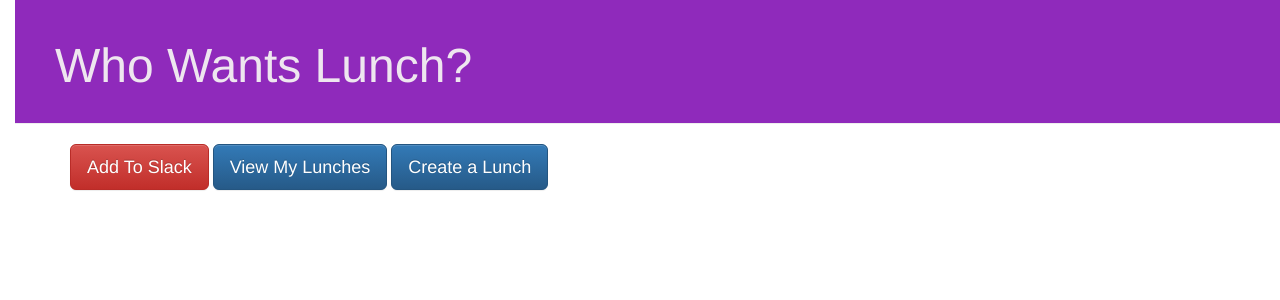
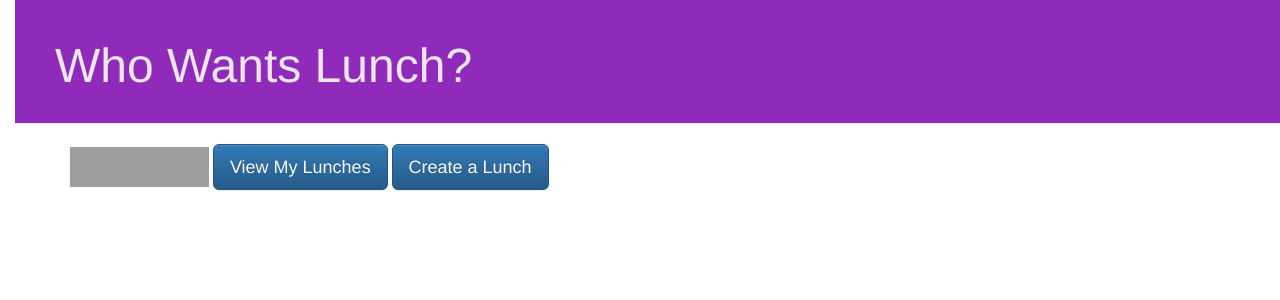
Before and after one commit to laurasoutar/WhoWantsLunch, a Django app: page / in a window 1280 px wide. Shown: the top 300 px of the page. Run offline with Django 3.2, Linux system fonts and the light colour scheme; some libraries are stand-ins or nearby versions; grey boxes are pictures that could not be loaded.

Commit message:
home.html: Updated the Slack button appearance and its URL to include the required scopes.

```diff
--- a/WhoWantsLunch/OrganiseLunch/templates/home.html
+++ b/WhoWantsLunch/OrganiseLunch/templates/home.html
@@ -1,8 +1,13 @@
 {% extends 'base.html' %}
 
 {% block content%}
-<a class="btn btn-danger btn-lg"
-   href="https://slack.com/oauth/authorize?scope=bot&client_id={{client_id}}">Add To Slack</a>
+<a href="https://slack.com/oauth/authorize?&client_id={{client_id}}&scope=bot,users:read,im:read,chat:write:bot">
+    <img alt="Add to Slack"
+         height="40"
+         width="139"
+         src="https://platform.slack-edge.com/img/add_to_slack.png"
+         srcset="https://platform.slack-edge.com/img/add_to_slack.png 1x, https://platform.slack-edge.com/img/add_to_slack@2x.png 2x">
+</a>
 <a class="btn btn-primary btn-lg" href="{% url 'lunches' %}">View My Lunches</a>
 <a class="btn btn-primary btn-lg" href="{% url 'meal_setup'%}">Create a Lunch</a>
 {% endblock %}
```
